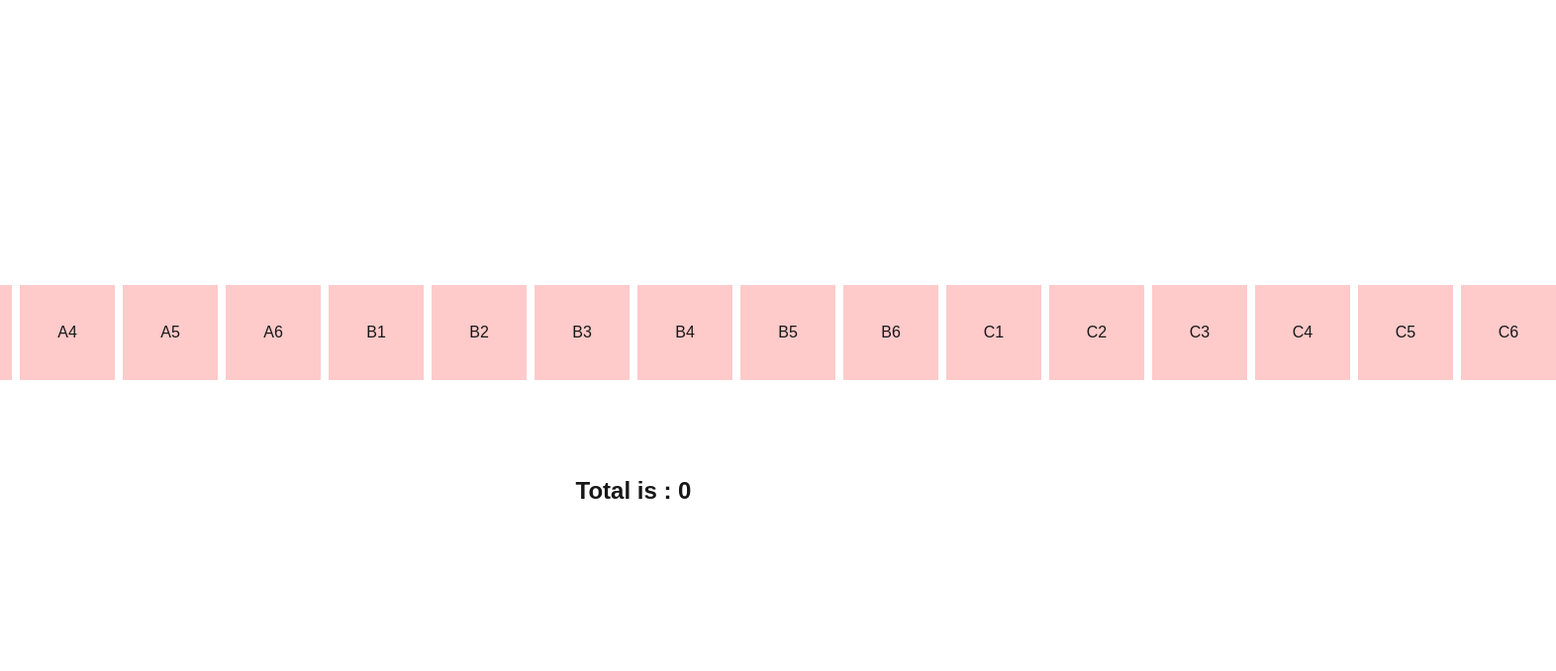
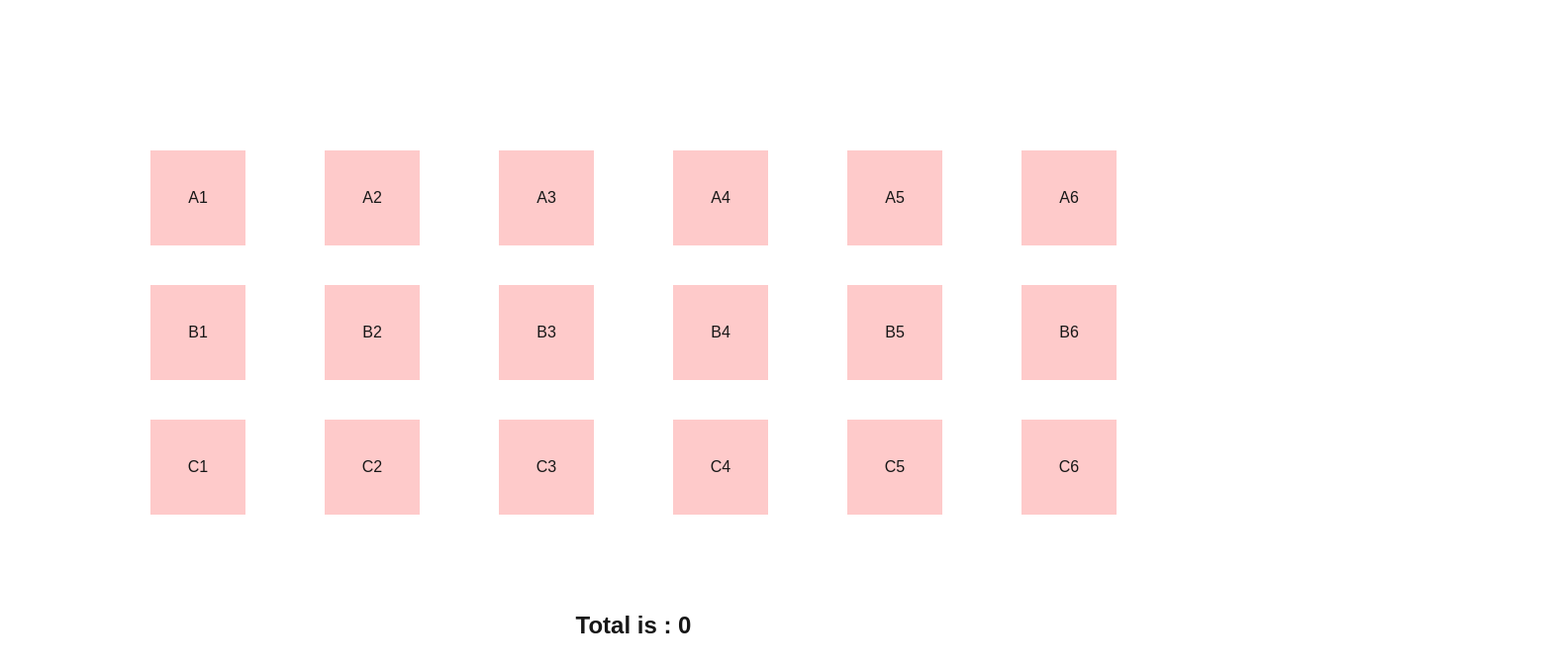
Before and after one commit to NikhilJosephK/dotintech, a Next.js app in the folder bookmyseat/: page / in a window 1280 px wide. Shown: the top 678 px of the page at 99% size, 1572 px wide, since content can reach past the window. Built offline with nearby package versions, Linux system fonts and the light colour scheme.

Commit message:
arranged the rows using new functionality

```diff
--- a/bookmyseat/src/app/page.js
+++ b/bookmyseat/src/app/page.js
@@ -1,6 +1,7 @@
 'use client'
 
 import { useEffect, useState } from "react";
+import Row from "./row";
 
 export default function Home() {
   const [getSeat, setGetSeat] = useState([]);
@@ -28,37 +29,28 @@ export default function Home() {
       if (getSeat.includes(item.id)) {
         setTotalCost(total += item.price)
       }
+      if (getSeat.length === 0) {
+        setTotalCost(0)
+      }
     })
 
   }, [getSeat])
 
+  function fetchSeats(data) {
+    if (getSeat.includes(data)) {
+      getSeat.splice(getSeat.indexOf(data), 1);
+      setGetSeat(prev => [...prev]);
+    } else {
+      setGetSeat(prev => [...prev, data]);
+    }
+  }
+
   return (
     <section className="h-[100vh] flex items-center justify-center flex-col gap-24">
-      <div className="gap-2 flex " >
-        {
-          commonArr.map(item => {
-            return (
-              // eslint-disable-next-line react/jsx-key
-              <div className="flex gap-20">
-                <div
-                  key={item?.id}
-                  onClick={() => {
-                    if (getSeat.includes(item.seat)) {
-                      getSeat.splice(getSeat.indexOf(item.seat), 1);
-                      setGetSeat(prev => [...prev]);
-                    } else {
-                      setGetSeat(prev => [...prev, item.seat]);
-                    }
-                  }}
-                  className="size-24 bg-red-200 flex justify-center items-center"
-                >
-                  {item?.seat}
-                </div>
-              </div>
-            )
-          })
-        }
-
+      <div className="flex flex-col gap-10">
+        <Row fetching={fetchSeats} commonArr={row1} type='silver' />
+        <Row fetching={fetchSeats} commonArr={row2} type='gold' />
+        <Row fetching={fetchSeats} commonArr={row3} type='platinum' />
       </div>
       <h1 className="text-2xl font-bold">Total is : {totalCost}</h1>
     </section>
--- /dev/null
+++ b/bookmyseat/src/app/row.js
@@ -0,0 +1,26 @@
+"use client";
+
+export default function Row({ commonArr, fetching, type }) {
+
+    return (
+        <div className="flex gap-20 justify-center">
+            {commonArr.map((item) => {
+
+                return (
+                    <div key={item?.id} className="flex gap-20">
+                        {item.type.includes(type) && (
+                            <div className="flex gap-20">
+                                <div
+                                    onClick={() => fetching(item.seat)}
+                                    className="size-24 bg-red-200 flex justify-center items-center"
+                                >
+                                    {item?.seat}
+                                </div>
+                            </div>
+                        )}
+                    </div>
+                );
+            })}
+        </div>
+    );
+}
```
